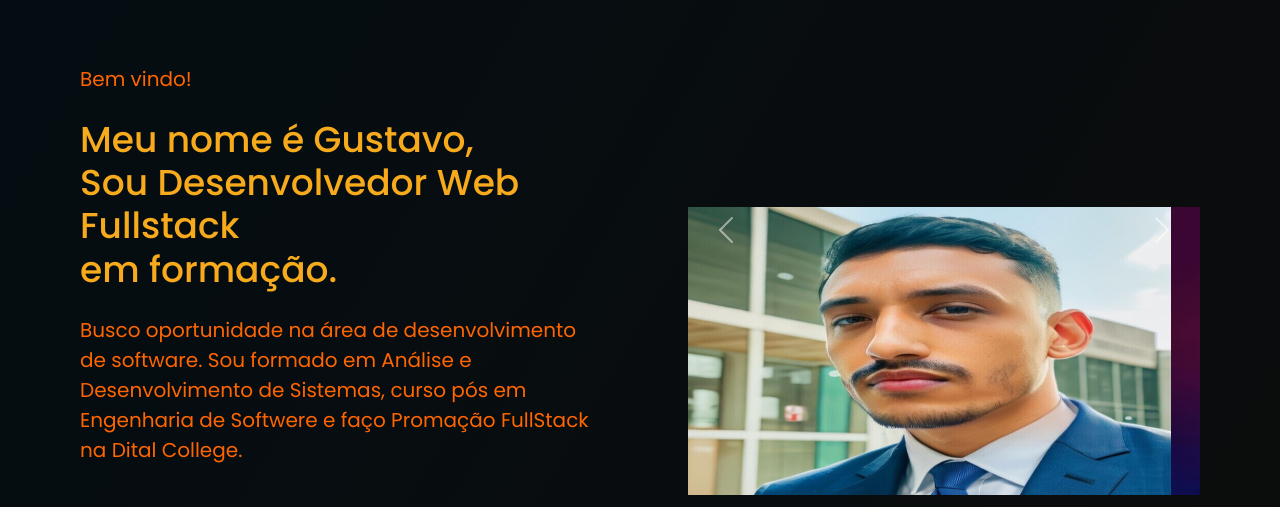
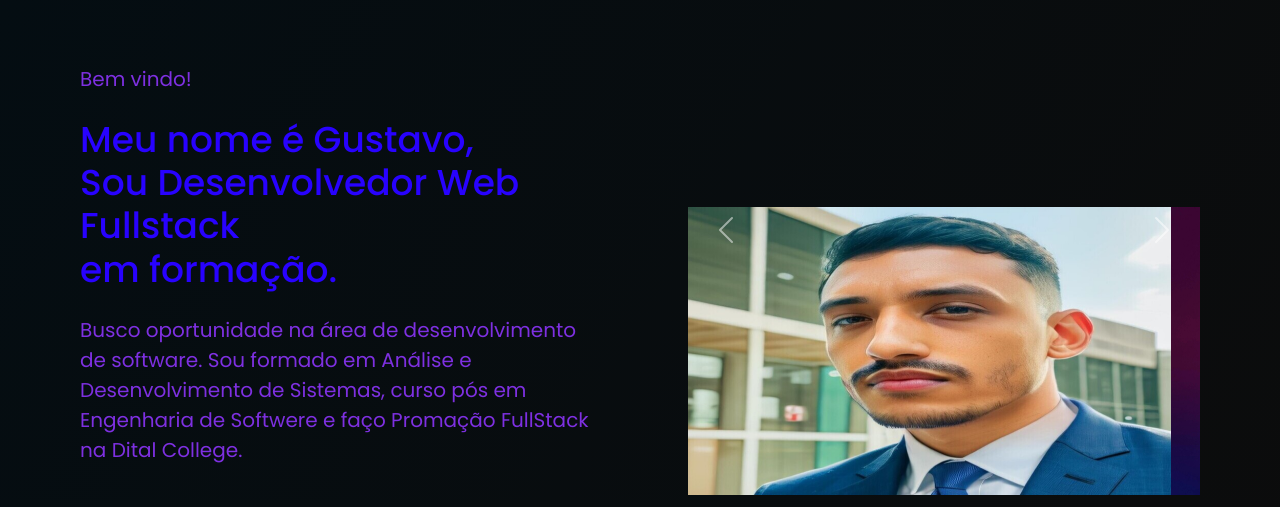
Before and after one commit to Gustavo1701/prova-html-css, a plain HTML site: page index.html in a window 1280 px wide. Shown: the top 507 px of the page. Drawn offline with nearby package versions, Linux system fonts and the light colour scheme.

Commit message:
mudando cores textos e botões

```diff
--- a/assets/css/index.css
+++ b/assets/css/index.css
@@ -9,10 +9,15 @@ html {
     --font-size: 1.2rem;
     --font-color: #f5f5f5;
     --background: #fafaf4;
-    --email: #FF6500;
-    --texto-p: #FF6500;
-    --texto-h: #f6aa1c;
-    --curriculo: #f6aa1c;
+
+    --texto-p: #7E30E1;
+    --texto-h: #2802ff;
+    /* --curriculo: #f6aa1c; */
+    /* --email: #FF6500; */
+    --curriculo: #49108B;
+    --email: #2802ff;
+
+
     --radius: 10px;
 }
 
@@ -58,21 +63,6 @@ p {
     color: var(--texto-p);
 }
 
-/* #icones-midia {
-    display: flex;
-    gap: 1rem;
-}
-
-#icones-midia img {
-    cursor: pointer;
-}
-
-#buttons {
-    display: flex;
-    gap: 2rem;
-} */
-
-
 button {
     padding: 0;
     height: 45px;
@@ -114,24 +104,3 @@ button#curriculo:hover {
 
     position: relative;
 }
-
-
-/* #perfil {
-    box-shadow: 0px 4px 4px rgba(0, 0, 0, 0.25);
-    border-radius: 50%;
-    z-index: 1;
-
-    max-width: 400px;
-} */
-
-/* #inf-esquerdo {
-    position: absolute;
-    bottom: 0;
-    left: 0;
-} */
-
-/* #sup-direito {
-    position: absolute;
-    right: 0;
-    top: 0;
-} */
```
